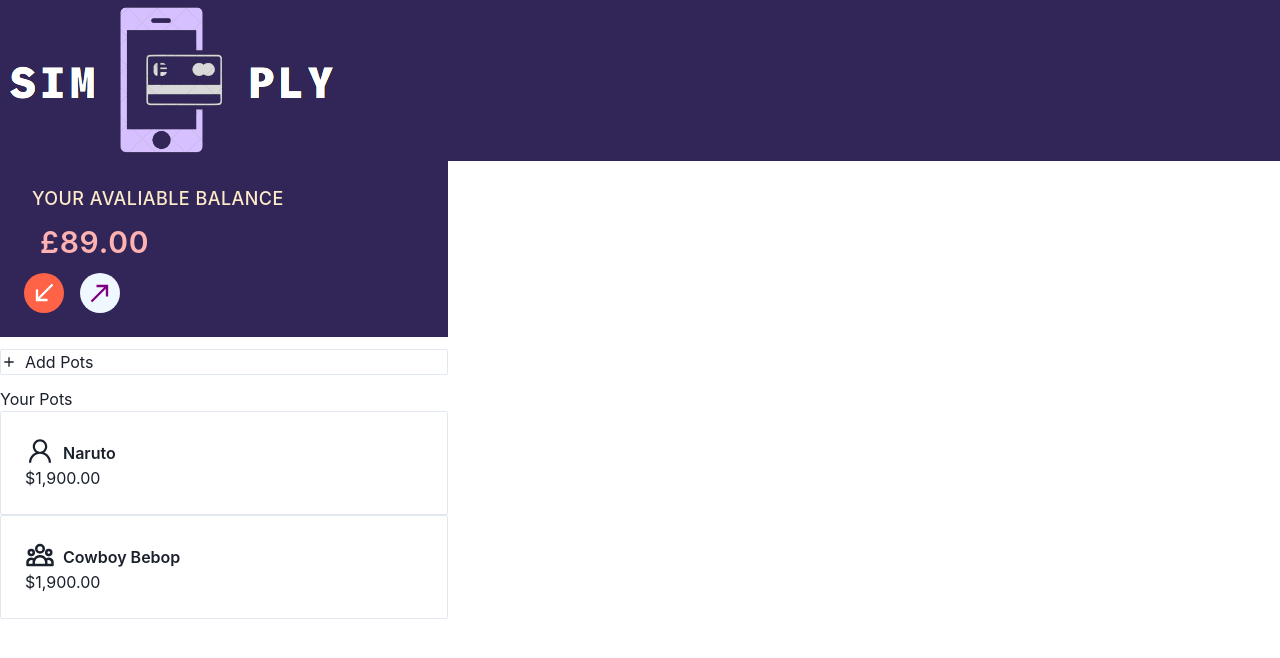
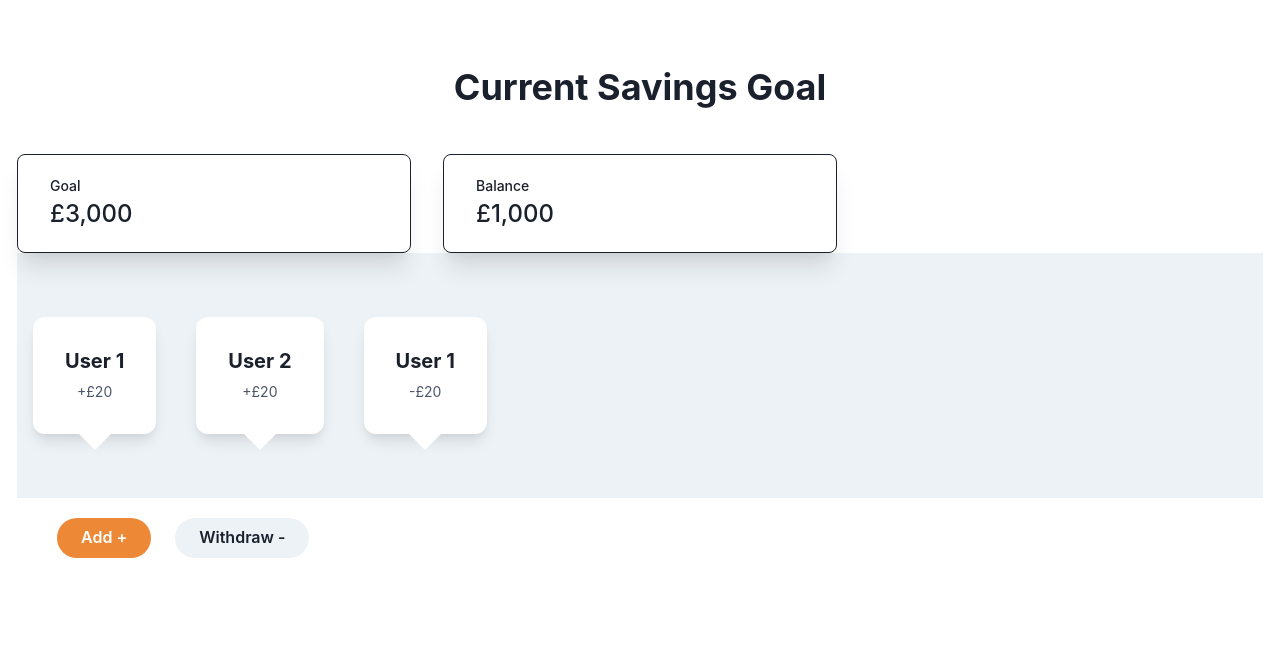
Before and after one commit to HFMIRE/sim-ply, a React (Create React App) app in the folder client/: page / in a window 1280 px wide. Shown: the top 658 px of the page. Built offline with nearby package versions, Linux system fonts and the light colour scheme.

Commit message:
activity page

```diff
--- a/client/src/App.js
+++ b/client/src/App.js
@@ -2,12 +2,14 @@ import React from 'react';
 import { ChakraProvider, theme } from '@chakra-ui/react';
 import Homepage from './components/Homepage';
 import Layout from './components/Layout';
+import Activity from './components/Activity';
 
 function App() {
   return (
     <ChakraProvider theme={theme}>
       {/* <Layout> */}
-      <Homepage />
+      {/* <Homepage /> */}
+      <Activity/>
       {/* </Layout> */}
     </ChakraProvider>
   );
--- /dev/null
+++ b/client/src/components/Activity.js
@@ -0,0 +1,77 @@
+import React from 'react';
+import {
+  Box,
+  chakra,
+  SimpleGrid,
+  Stat,
+  Stack,
+  Button,
+  StatLabel,
+  StatNumber,
+  useColorModeValue,
+} from '@chakra-ui/react';
+
+
+import SpeechBubbles from './SpeechBubble';
+
+function StatsCard(props) {
+  const { title, stat } = props;
+  return (
+    <Stat
+      px={{ base: 4, md: 8 }}
+      py={'5'}
+      shadow={'xl'}
+      border={'1px solid'}
+      borderColor={useColorModeValue('gray.800', 'gray.500')}
+      rounded={'lg'}>
+      <StatLabel fontWeight={'medium'} isTruncated>
+        {title}
+      </StatLabel>
+      <StatNumber fontSize={'2xl'} fontWeight={'medium'}>
+        {stat}
+      </StatNumber>
+    </Stat>
+  );
+}
+
+export default function Activity() {
+  return (
+    <Box maxW="7xl" mx={'auto'} pt={5} px={{ base: 2, sm: 12, md: 17 }}>
+      <chakra.h1
+        textAlign={'center'}
+        fontSize={'4xl'}
+        py={10}
+        fontWeight={'bold'}>
+        Current Savings Goal
+      </chakra.h1>
+      <SimpleGrid columns={{ base: 1, md: 3 }} spacing={{ base: 5, lg: 8 }}>
+        <StatsCard title={'Goal'} stat={'£3,000'} />
+        <StatsCard title={'Balance'} stat={'£1,000'} />
+      </SimpleGrid>
+
+      <Box>
+      <SpeechBubbles/>
+      </Box>
+      <Stack spacing={6} direction={'row'}  ml={5} p={5}>
+          <Button
+            rounded={'full'}
+            px={6}
+            colorScheme={'orange'}
+            bg={'orange.400'}
+            _hover={{ bg: 'orange.500' }}>
+            Add +
+          </Button>
+          <Button rounded={'full'} px={6}>
+            Withdraw -
+          </Button>
+        </Stack>
+<Box>
+
+</Box>
+
+
+    </Box>
+  );
+
+
+}
--- /dev/null
+++ b/client/src/components/SpeechBubble.js
@@ -0,0 +1,108 @@
+import { ReactNode } from 'react';
+import {
+  Box,
+  Button,
+  Flex,
+  Heading,
+  Text,
+  Stack,
+  Container,
+  Avatar,
+  useColorModeValue,
+} from '@chakra-ui/react';
+
+const Testimonial = ({ children }) => {
+  return <Box>{children}</Box>;
+};
+
+const TestimonialContent = ({ children }) => {
+  return (
+    <Stack
+      bg={useColorModeValue('white', 'gray.800')}
+      boxShadow={'lg'}
+      p={8}
+      rounded={'xl'}
+      align={'center'}
+      pos={'relative'}
+      _after={{
+        content: `""`,
+        w: 0,
+        h: 0,
+        borderLeft: 'solid transparent',
+        borderLeftWidth: 16,
+        borderRight: 'solid transparent',
+        borderRightWidth: 16,
+        borderTop: 'solid',
+        borderTopWidth: 16,
+        borderTopColor: useColorModeValue('white', 'gray.800'),
+        pos: 'absolute',
+        bottom: '-16px',
+        left: '50%',
+        transform: 'translateX(-50%)',
+      }}>
+      {children}
+    </Stack>
+  );
+};
+
+const TestimonialHeading = ({ children }) => {
+  return (
+    <Heading as={'h3'} fontSize={'xl'}>
+      {children}
+    </Heading>
+  );
+};
+
+const TestimonialText = ({ children }) => {
+  return (
+    <Text
+      textAlign={'center'}
+      color={useColorModeValue('gray.600', 'gray.400')}
+      fontSize={'sm'}>
+      {children}
+    </Text>
+  );
+};
+
+
+export default function SpeechBubbles() {
+  return (
+    <Box bg={useColorModeValue('gray.100', 'gray.700')}>
+      <Container maxW={'7xl'} py={16} as={Stack} spacing={12}>
+        <Stack
+          direction={{ base: 'column', md: 'row' }}
+          spacing={{ base: 10, md: 4, lg: 10 }}>
+          <Testimonial>
+            <TestimonialContent>
+              <TestimonialHeading>User 1</TestimonialHeading>
+              <TestimonialText>
+                +£20
+              </TestimonialText>
+            </TestimonialContent>
+
+          </Testimonial>
+          <Testimonial>
+            <TestimonialContent>
+              <TestimonialHeading>User 2</TestimonialHeading>
+              <TestimonialText>
+             +£20
+              </TestimonialText>
+            </TestimonialContent>
+
+          </Testimonial>
+          <Testimonial>
+            <TestimonialContent>
+              <TestimonialHeading>User 1</TestimonialHeading>
+              <TestimonialText>
+               -£20
+              </TestimonialText>
+            </TestimonialContent>
+
+          </Testimonial>
+        </Stack>
+      </Container>
+
+
+    </Box>
+  );
+}
```
Also changed, not shown: client/src/components/TransactionPage.js (deleted, +0 -7 lines).
